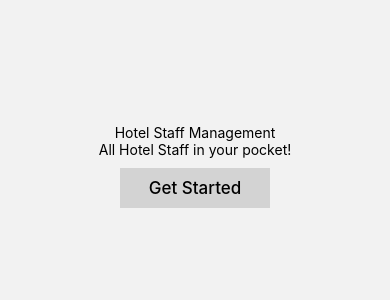
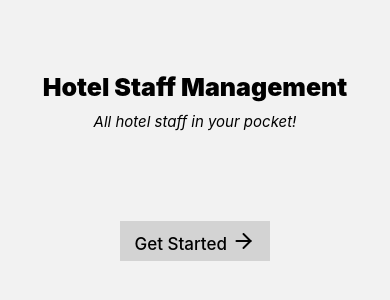
Before and after one commit to Kene10-codes/Hotelia, a React Native app: screen /OnboardingOne in a window 390 px wide. Shown: the part 256-556 px from the top of the page. Built offline with nearby package versions, Linux system fonts and the light colour scheme.

Commit message:
Working on the onboarding page

```diff
--- a/screens/onboarding-one/OnboardingOne.jsx
+++ b/screens/onboarding-one/OnboardingOne.jsx
@@ -1,19 +1,24 @@
-import {Text, TouchableOpacity, SafeAreaView} from 'react-native';
+import {Text, View, TouchableOpacity, SafeAreaView} from 'react-native';
+import {Feather} from '@expo/vector-icons';
 
 import styles from './onboardingOne';
 
 export default function OnboardingOne({navigation}) {
   return (
     <SafeAreaView style={styles.container}>
-      <Text>Hotel Staff Management</Text>
-      <Text>All Hotel Staff in your pocket!</Text>
+      <View style={styles.onboarding__wrapper}>
+        <Text style={styles.header}>Hotel Staff Management</Text>
+        <Text style={styles.header__desc}>All hotel staff in your pocket!</Text>
+      </View>
       <TouchableOpacity
         style={styles.button}
         onPress={() => {
           navigation.navigate ('Signup');
         }}
       >
-        <Text style={styles.buttonText}>Get Started</Text>
+        <Text style={styles.button__text}>
+          Get Started <Feather name="arrow-right" size={24} color="black" />
+        </Text>
       </TouchableOpacity>
     </SafeAreaView>
   );
--- a/screens/onboarding-one/onboardingOne.js
+++ b/screens/onboarding-one/onboardingOne.js
@@ -11,8 +11,21 @@ const styles = StyleSheet.create ({
     justifyContent: 'center',
     marginTop: 10,
   },
-
-  buttonText: {
+  onboarding__wrapper: {
+    marginBottom: 80,
+    alignItems: 'center',
+    justifyContent: 'center',
+  },
+  header: {
+    fontSize: 25,
+    fontWeight: 900,
+    paddingBottom: 10,
+  },
+  header__desc: {
+    fontSize: 15,
+    fontStyle: 'italic',
+  },
+  button__text: {
     fontSize: 17,
     fontWeight: 500,
   },
```
